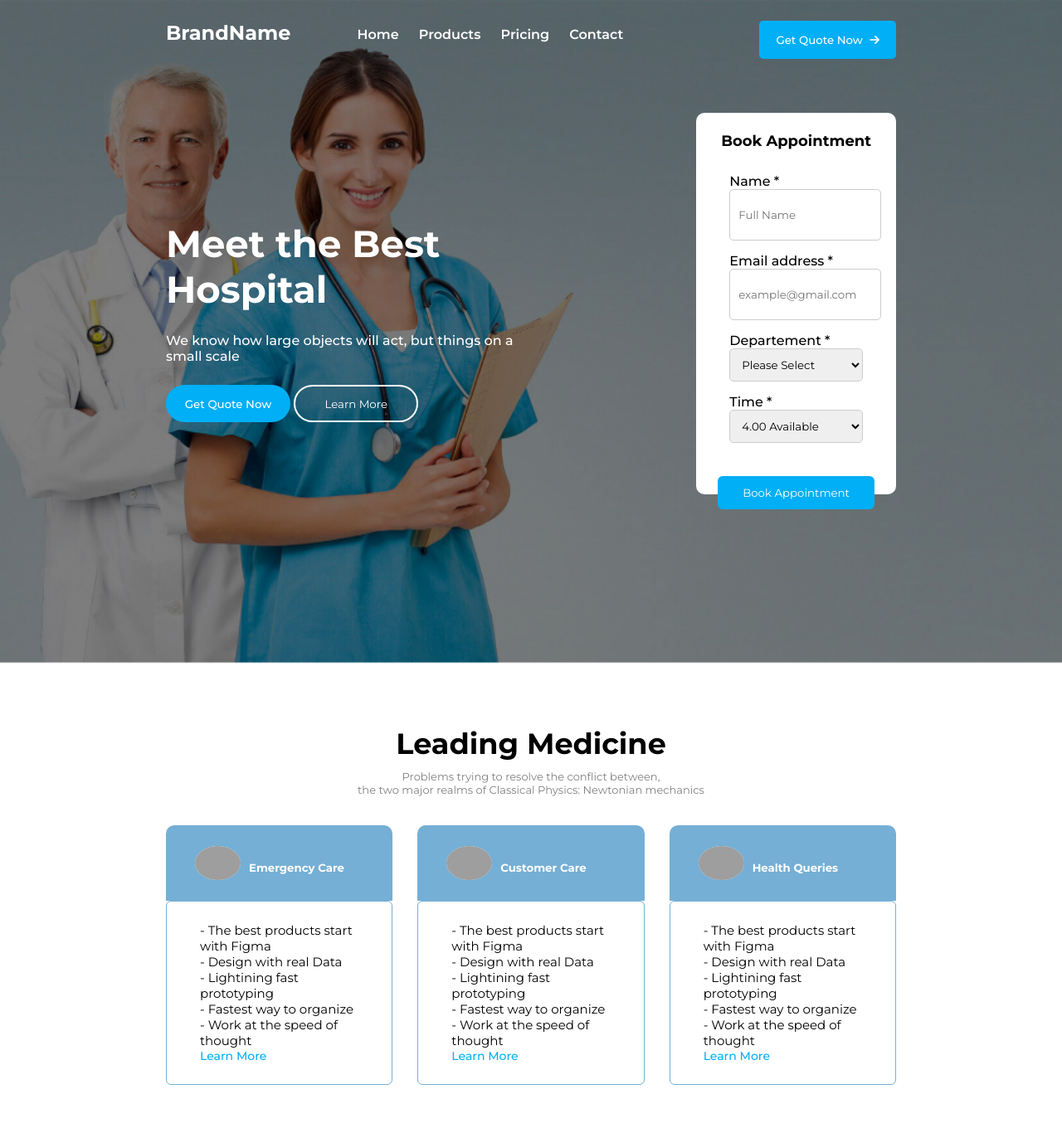
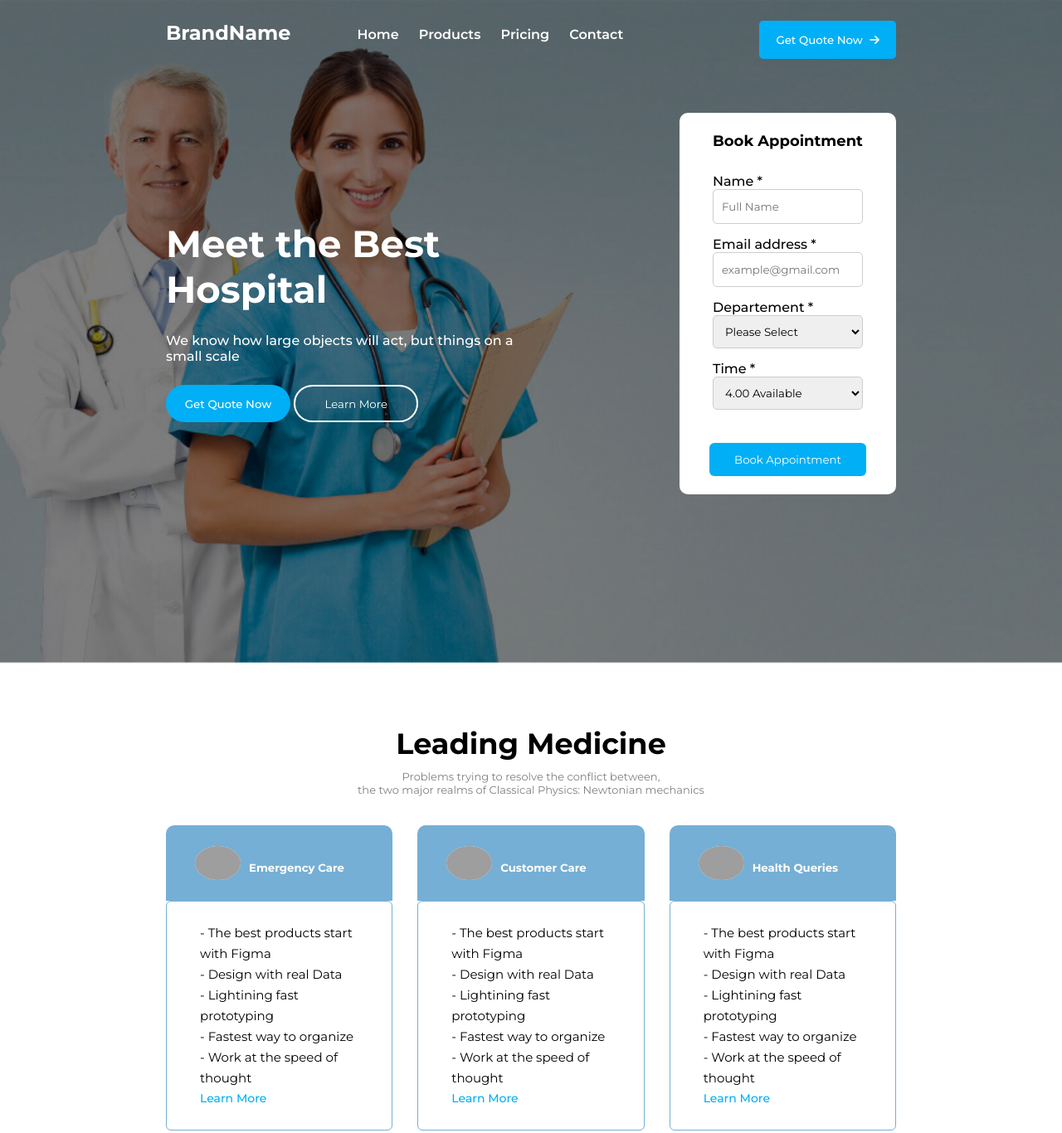
Before and after one commit to nabing259/milestone_project_1, a plain HTML site: page Project 2_ hospital website landing page/hospital website landing page/index.html in a window 1280 px wide. Shown: the top 1366 px of the page at 83% size. Drawn offline with Linux system fonts and the light colour scheme; grey boxes are pictures that could not be loaded.

Commit message:
second project updated

```diff
--- a/Project 2_ hospital website landing page/hospital website landing page/style.css
+++ b/Project 2_ hospital website landing page/hospital website landing page/style.css
@@ -169,6 +169,7 @@ form select{
     font-size: 15px;
     border: 1px solid  rgb(117, 175, 213);
     border-radius: 6px;
+    line-height: 25px;
 }
 .features div{
     color: rgb(0, 175, 245);
@@ -309,13 +310,13 @@ span{
     margin-top: 45px;
     font-weight: 500;
 }
-input{
+.inputs input{
     width: 100%;
     border: none;
     border-radius: 8px 0 0 8px;
     padding: 10px;
 }
-input:focus{
+.inputs input:focus{
     outline: none;
 }
 .subscribe{
```
